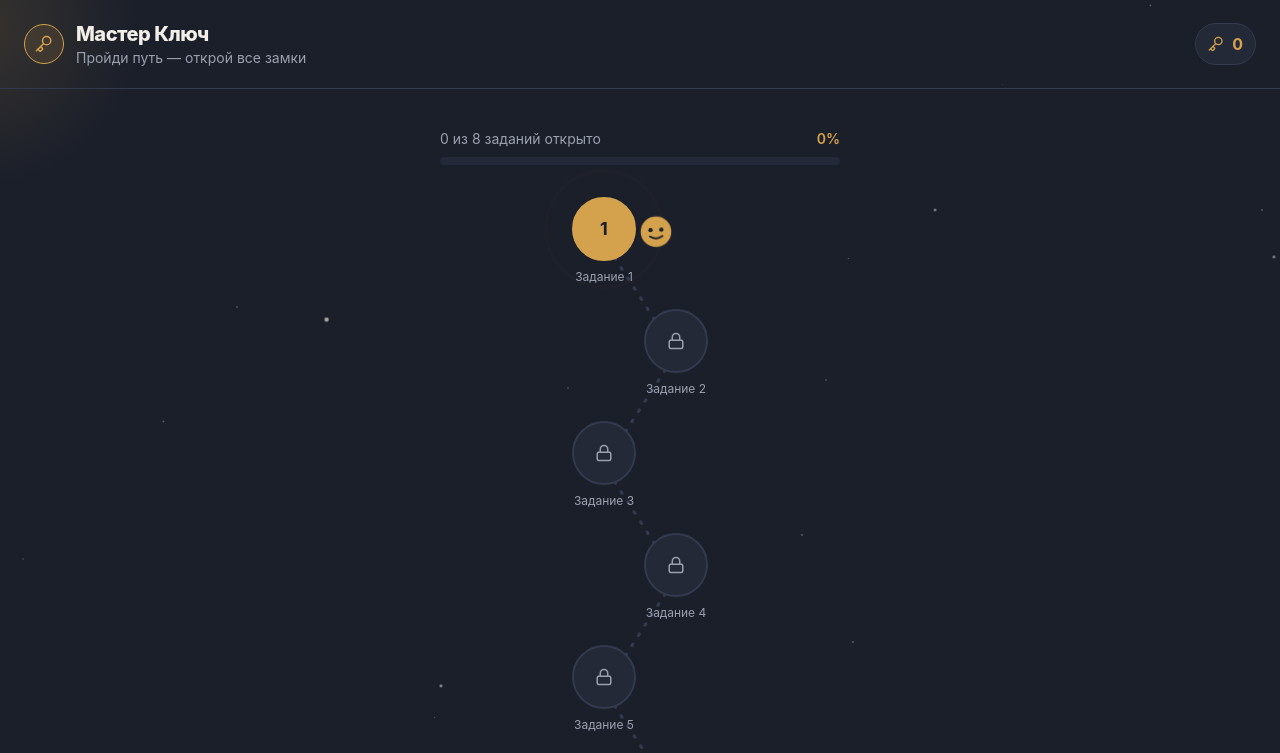
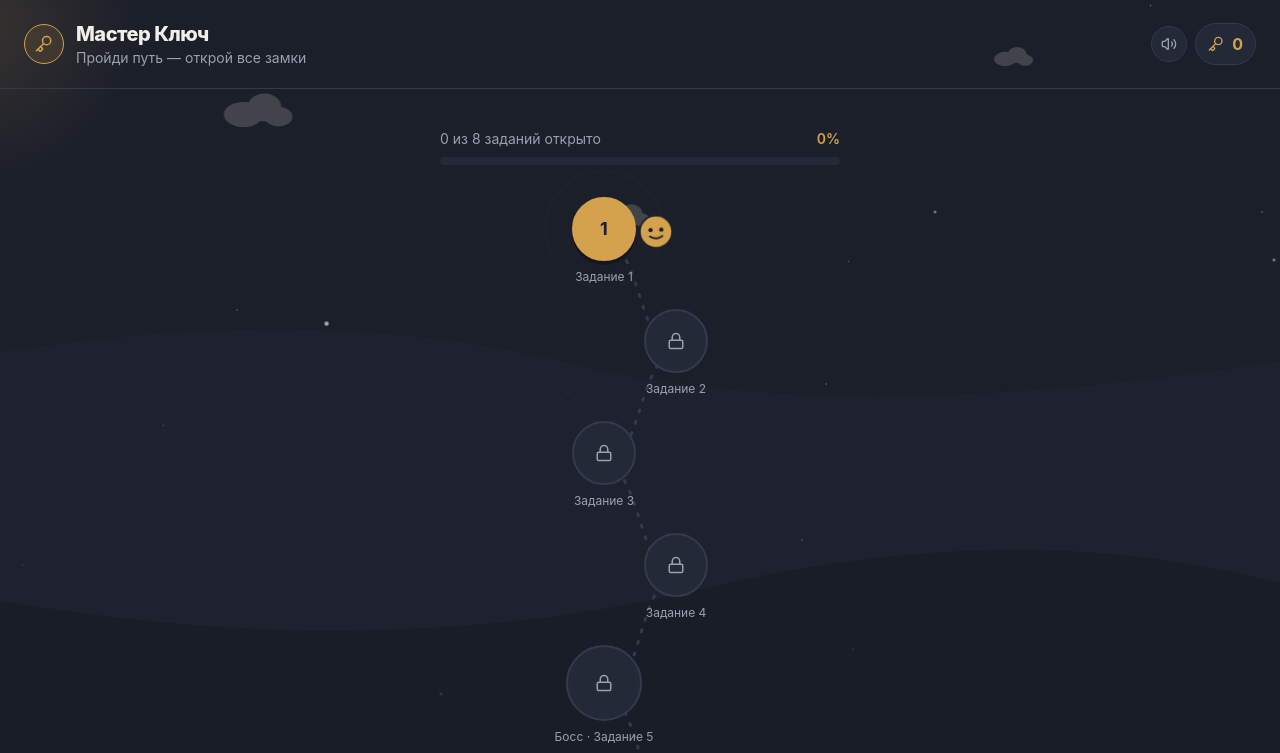
Before and after one commit to MirasSarsen/Project-front, a React (Vite) app: page / in a window 1280 px wide. Shown: the top 753 px of the page. Built offline with nearby package versions, Linux system fonts and the light colour scheme.

Commit message:
feat: gamify quest UI — curved path, boss nodes, sound fx, hit shake

```diff
--- a/src/components/master_kliuch_quest.tsx
+++ b/src/components/master_kliuch_quest.tsx
@@ -1,5 +1,5 @@
 import { useState, useEffect, useCallback, useRef, useLayoutEffect } from "react";
-import { Key, Lock, Check, X, Sparkles, Loader2, RotateCcw, Flame, Clock, Trophy } from "lucide-react";
+import { Key, Lock, Check, X, Sparkles, Loader2, RotateCcw, Flame, Clock, Trophy, Volume2, VolumeX } from "lucide-react";
 import { fetchTasks, submitAnswer } from "../api/tasksApi";
 import type { Task, SubmitResult } from "../api/tasksApi";
 
@@ -16,6 +16,8 @@ const palette = {
   rust: "#C15A45",
   text: "#F2EFE9",
   muted: "#9AA0AE",
+  hillFar: "#20263380",
+  hillNear: "#161A2480",
 };
 
 interface ConfettiPiece {
@@ -62,12 +64,93 @@ function generateStars(count: number): Star[] {
   }));
 }
 
+// Строит плавную кривую Безье через набор точек, чтобы путь выглядел как
+// извилистая тропа, а не прямые отрезки.
+function buildSmoothPath(pts: Point[]): string {
+  if (pts.length < 2) return "";
+  let d = `M ${pts[0].x} ${pts[0].y}`;
+  for (let i = 0; i < pts.length - 1; i++) {
+    const p0 = pts[i];
+    const p1 = pts[i + 1];
+    const midX = (p0.x + p1.x) / 2;
+    d += ` C ${midX} ${p0.y}, ${midX} ${p1.y}, ${p1.x} ${p1.y}`;
+  }
+  return d;
+}
+
 function motivationalCaption(doneCount: number, total: number): string {
   if (total === 0) return "Пройди путь — открой все замки";
   if (doneCount === 0) return "Пройди путь — открой все замки";
   if (doneCount < total / 2) return "Отличное начало!";
   if (doneCount < total) return "Уже больше половины пути!";
   return "Финальный рывок!";
+}
+
+// ---------- Звук на Web Audio API (без внешних файлов) ----------
+type SoundKind = "click" | "correct" | "wrong" | "coin" | "unlock";
+
+function useGameSounds(enabled: boolean) {
+  const ctxRef = useRef<AudioContext | null>(null);
+
+  const getCtx = useCallback(() => {
+    if (!ctxRef.current) {
+      const Ctor = window.AudioContext || (window as any).webkitAudioContext;
+      if (Ctor) ctxRef.current = new Ctor();
+    }
+    if (ctxRef.current && ctxRef.current.state === "suspended") {
+      ctxRef.current.resume();
+    }
+    return ctxRef.current;
+  }, []);
+
+  const play = useCallback(
+    (kind: SoundKind) => {
+      if (!enabled) return;
+      const ctx = getCtx();
+      if (!ctx) return;
+      const now = ctx.currentTime;
+
+      const tone = (freq: number, start: number, dur: number, type: OscillatorType, gain: number) => {
+        const osc = ctx.createOscillator();
+        const g = ctx.createGain();
+        osc.type = type;
+        osc.frequency.setValueAtTime(freq, now + start);
+        g.gain.setValueAtTime(0, now + start);
+        g.gain.linearRampToValueAtTime(gain, now + start + 0.01);
+        g.gain.exponentialRampToValueAtTime(0.001, now + start + dur);
+        osc.connect(g);
+        g.connect(ctx.destination);
+        osc.start(now + start);
+        osc.stop(now + start + dur + 0.02);
+      };
+
+      switch (kind) {
+        case "click":
+          tone(520, 0, 0.06, "square", 0.05);
+          break;
+        case "correct":
+          tone(523.25, 0, 0.1, "triangle", 0.08);
+          tone(659.25, 0.08, 0.12, "triangle", 0.08);
+          tone(783.99, 0.16, 0.18, "triangle", 0.09);
+          break;
+        case "wrong":
+          tone(220, 0, 0.12, "sawtooth", 0.06);
+          tone(164.81, 0.1, 0.22, "sawtooth", 0.06);
+          break;
+        case "coin":
+          tone(988, 0, 0.05, "square", 0.06);
+          tone(1318.5, 0.05, 0.12, "square", 0.06);
+          break;
+        case "unlock":
+          tone(392, 0, 0.08, "triangle", 0.06);
+          tone(587.33, 0.06, 0.14, "triangle", 0.07);
+          break;
+      }
+    },
+    [enabled, getCtx]
+  );
+
+  return play;
 }
 
 export default function MasterKliuchQuest() {
@@ -78,12 +161,14 @@ export default function MasterKliuchQuest() {
   const [coins, setCoins] = useState<number>(0);
   const [streak, setStreak] = useState<number>(0);
   const [bestStreak, setBestStreak] = useState<number>(0);
+  const [soundOn, setSoundOn] = useState<boolean>(true);
 
   const [activeId, setActiveId] = useState<string | null>(null);
   const [selected, setSelected] = useState<number | null>(null);
   const [feedback, setFeedback] = useState<SubmitResult | null>(null);
   const [checking, setChecking] = useState<boolean>(false);
   const [submitError, setSubmitError] = useState<string>("");
+  const [shake, setShake] = useState<boolean>(false);
 
   const [timeLeft, setTimeLeft] = useState<number | null>(null);
   const [showConfetti, setShowConfetti] = useState<boolean>(false);
@@ -95,6 +180,8 @@ export default function MasterKliuchQuest() {
   const nodeRefs = useRef<Record<string, HTMLDivElement | null>>({});
   const [points, setPoints] = useState<Point[]>([]);
   const [svgSize, setSvgSize] = useState<{ w: number; h: number }>({ w: 0, h: 0 });
+
+  const playSound = useGameSounds(soundOn);
 
   const loadTasks = useCallback(() => {
     setStatus("loading");
@@ -165,7 +252,9 @@ export default function MasterKliuchQuest() {
       explanation: `Время вышло! Правильный ответ: «${activeTaskForTimeout.options[activeTaskForTimeout.correctIndex]}».`,
     });
     setStreak(0);
-  }, [timeLeft, feedback, activeId, tasks]);
+    playSound("wrong");
+    setShake(true);
+  }, [timeLeft, feedback, activeId, tasks, playSound]);
 
   // Конфетти + всплывающая монетка при верном ответе.
   useEffect(() => {
@@ -178,11 +267,19 @@ export default function MasterKliuchQuest() {
     }
   }, [feedback]);
 
+  // Сброс тряски модалки после проигрывания анимации.
+  useEffect(() => {
+    if (!shake) return;
+    const t = window.setTimeout(() => setShake(false), 420);
+    return () => window.clearTimeout(t);
+  }, [shake]);
+
   const isUnlocked = (index: number): boolean =>
     index === 0 || progress[tasks[index - 1]?.id] === "done";
 
   function openTask(task: Task, index: number) {
     if (!isUnlocked(index)) return;
+    playSound("click");
     setActiveId(task.id);
     setSelected(null);
     setFeedback(null);
@@ -190,11 +287,17 @@ export default function MasterKliuchQuest() {
   }
 
   function closeTask() {
+    playSound("click");
     setActiveId(null);
     setSelected(null);
     setFeedback(null);
     setSubmitError("");
     setTimeLeft(null);
+  }
+
+  function selectOption(i: number) {
+    playSound("click");
+    setSelected(i);
   }
 
   async function handleSubmit() {
@@ -212,8 +315,13 @@ export default function MasterKliuchQuest() {
           setBestStreak((b) => Math.max(b, next));
           return next;
         });
+        playSound("correct");
+        window.setTimeout(() => playSound("coin"), 180);
+        window.setTimeout(() => playSound("unlock"), 380);
       } else {
         setStreak(0);
+        playSound("wrong");
+        setShake(true);
       }
     } catch (err) {
       setSubmitError(err instanceof Error ? err.message : "Не удалось отправить ответ.");
@@ -223,6 +331,7 @@ export default function MasterKliuchQuest() {
   }
 
   function playAgain() {
+    playSound("click");
     setProgress({});
     setCoins(0);
     setStreak(0);
@@ -237,6 +346,13 @@ export default function MasterKliuchQuest() {
   const timerPct = timeLeft === null ? 100 : Math.max(0, (timeLeft / TIME_LIMIT) * 100);
   const timerDanger = timeLeft !== null && timeLeft <= 5;
   const mascotPoint = !finished && points[doneCount] ? points[doneCount] : null;
+  const smoothPathD = buildSmoothPath(points);
+  const doneUpToIndex = (() => {
+    let n = 0;
+    while (n < tasks.length && progress[tasks[n].id] === "done") n++;
+    return n;
+  })();
+  const smoothPathDoneD = buildSmoothPath(points.slice(0, Math.max(1, doneUpToIndex + 1)));
 
   if (status === "loading") {
     return (
@@ -310,9 +426,20 @@ export default function MasterKliuchQuest() {
         @keyframes dash-flow {
           to { stroke-dashoffset: -24; }
         }
+        @keyframes cloud-drift {
+          from { transform: translateX(-40px); }
+          to { transform: translateX(40px); }
+        }
+        @keyframes shake-x {
+          0%, 100% { transform: translateX(0); }
+          20% { transform: translateX(-10px); }
+          40% { transform: translateX(8px); }
+          60% { transform: translateX(-6px); }
+          80% { transform: translateX(4px); }
+        }
       `}</style>
 
-      {/* Декоративный фон: градиентные пятна + мерцающие звёзды */}
+      {/* Декоративный ландшафт-фон: холмы, облака, мерцающие звёзды */}
       <div className="pointer-events-none absolute inset-0 overflow-hidden" aria-hidden="true">
         <div
           style={{
@@ -350,6 +477,43 @@ export default function MasterKliuchQuest() {
               animation: `twinkle ${s.duration}s ease-in-out ${s.delay}s infinite`,
             }}
           />
+        ))}
+        {/* Силуэты холмов, создающие ощущение локации-карты */}
+        <svg
+          viewBox="0 0 400 800"
+          preserveAspectRatio="none"
+          style={{ position: "absolute", inset: 0, width: "100%", height: "100%" }}
+        >
+          <path
+            d="M -20 260 Q 90 210 180 260 T 420 250 V 800 H -20 Z"
+            fill={palette.hillFar}
+          />
+          <path
+            d="M -20 420 Q 110 480 220 420 T 420 430 V 800 H -20 Z"
+            fill={palette.hillNear}
+          />
+        </svg>
+        {/* Плывущие облака */}
+        {[
+          { top: "8%", size: 70, dur: 26 },
+          { top: "18%", size: 46, dur: 34 },
+          { top: "4%", size: 40, dur: 22 },
+        ].map((c, i) => (
+          <div
+            key={i}
+            style={{
+              position: "absolute",
+              top: c.top,
+              left: `${20 + i * 30}%`,
+              animation: `cloud-drift ${c.dur}s ease-in-out infinite alternate`,
+            }}
+          >
+            <svg width={c.size} height={c.size * 0.55} viewBox="0 0 100 55" opacity={0.18}>
+              <ellipse cx="30" cy="35" rx="28" ry="18" fill={palette.text} />
+              <ellipse cx="60" cy="25" rx="24" ry="20" fill={palette.text} />
+              <ellipse cx="80" cy="38" rx="20" ry="14" fill={palette.text} />
+            </svg>
+          </div>
         ))}
       </div>
 
@@ -408,6 +572,14 @@ export default function MasterKliuchQuest() {
               </div>
             </div>
             <div className="flex items-center gap-2">
+              <button
+                onClick={() => setSoundOn((s) => !s)}
+                aria-label={soundOn ? "Выключить звук" : "Включить звук"}
+                className="w-9 h-9 rounded-full flex items-center justify-center"
+                style={{ background: palette.card, border: `1px solid ${palette.cardBorder}`, color: palette.muted }}
+              >
+                {soundOn ? <Volume2 size={16} /> : <VolumeX size={16} />}
+              </button>
               {streak >= 2 && (
                 <div
                   className="flex items-center gap-1 px-3 py-2 rounded-full"
@@ -456,24 +628,11 @@ export default function MasterKliuchQuest() {
                   style={{ overflow: "visible" }}
                   aria-hidden="true"
                 >
-                  {points.slice(0, -1).map((p, i) => {
-                    const next = points[i + 1];
-                    const segDone = progress[tasks[i].id] === "done";
-                    return (
-                      <line
-                        key={i}
-                        x1={p.x}
-                        y1={p.y}
-                        x2={next.x}
-                        y2={next.y}
-                        stroke={segDone ? palette.teal : palette.cardBorder}
-                        strokeWidth={3}
-                        strokeLinecap="round"
-                        strokeDasharray={segDone ? undefined : "2 10"}
-                        style={segDone ? undefined : { animation: "dash-flow 1.2s linear infinite" }}
-                      />
-                    );
-                  })}
+                  {/* Извилистая тропа: серый пунктир как база, тёмно-бирюзовая сплошная поверх — пройденная часть */}
+                  <path d={smoothPathD} stroke={palette.cardBorder} strokeWidth={3} strokeLinecap="round" fill="none" strokeDasharray="2 10" style={{ animation: "dash-flow 1.2s linear infinite" }} />
+                  {doneUpToIndex > 0 && (
+                    <path d={smoothPathDoneD} stroke={palette.teal} strokeWidth={3} strokeLinecap="round" fill="none" />
+                  )}
                 </svg>
               )}
 
@@ -498,8 +657,10 @@ export default function MasterKliuchQuest() {
               {tasks.map((task: Task, index: number) => {
                 const unlocked = isUnlocked(index);
                 const done = progress[task.id] === "done";
+                const isBoss = (index + 1) % 5 === 0;
                 const offset = index % 2 === 0 ? -36 : 36;
                 const label = index + 1;
+                const nodeSize = isBoss ? 76 : 64;
                 return (
                   <div
                     key={task.id}
@@ -511,25 +672,30 @@ export default function MasterKliuchQuest() {
                       {unlocked && !done && (
                         <span
                           className="absolute inset-0 rounded-full"
-                          style={{ border: `2px solid ${palette.gold}`, animation: "pulse-ring 1.8s ease-out infinite" }}
+                          style={{ border: `2px solid ${isBoss ? palette.rust : palette.gold}`, animation: "pulse-ring 1.8s ease-out infinite" }}
                         />
                       )}
                       <button
                         onClick={() => openTask(task, index)}
                         disabled={!unlocked}
                         aria-label={`Задание ${label}${done ? ", пройдено" : unlocked ? "" : ", закрыто"}`}
-                        className="w-16 h-16 rounded-full flex items-center justify-center font-bold text-lg transition-transform relative"
+                        className="rounded-full flex items-center justify-center font-bold text-lg transition-transform relative"
                         style={{
-                          background: done ? palette.teal : unlocked ? palette.gold : palette.card,
+                          width: nodeSize,
+                          height: nodeSize,
+                          background: done ? palette.teal : unlocked ? (isBoss ? palette.rust : palette.gold) : palette.card,
                           color: done || unlocked ? "#1B1F2A" : palette.muted,
-                          border: `2px solid ${done ? palette.teal : unlocked ? palette.gold : palette.cardBorder}`,
+                          border: `2px solid ${done ? palette.teal : unlocked ? (isBoss ? palette.rust : palette.gold) : palette.cardBorder}`,
+                          boxShadow: unlocked && !done ? `0 4px 0 rgba(0,0,0,0.25)` : undefined,
                           cursor: unlocked ? "pointer" : "not-allowed",
                         }}
                       >
                         {done ? <Check size={22} /> : unlocked ? label : <Lock size={18} />}
                       </button>
                     </div>
-                    <span className="text-xs mt-2" style={{ color: palette.muted }}>Задание {label}</span>
+                    <span className="text-xs mt-2" style={{ color: palette.muted }}>
+                      {isBoss ? `Босс · Задание ${label}` : `Задание ${label}`}
+                    </span>
                   </div>
                 );
               })}
@@ -546,7 +712,11 @@ export default function MasterKliuchQuest() {
             >
               <div
                 className="w-full max-w-sm rounded-2xl p-6 relative overflow-hidden"
-                style={{ background: palette.card, border: `1px solid ${palette.cardBorder}`, animation: "pop-in 0.25s ease-out" }}
+                style={{
+                  background: palette.card,
+                  border: `1px solid ${palette.cardBorder}`,
+                  animation: shake ? "shake-x 0.42s ease-in-out" : "pop-in 0.25s ease-out",
+                }}
                 onClick={(e) => e.stopPropagation()}
               >
                 {showConfetti && (
@@ -602,7 +772,7 @@ export default function MasterKliuchQuest() {
                     return (
                       <button
                         key={i}
-                        onClick={() => !showResult && setSelected(i)}
+                        onClick={() => !showResult && selectOption(i)}
                         disabled={showResult}
                         className="text-left px-4 py-3 rounded-xl transition-colors"
                         style={{
```
